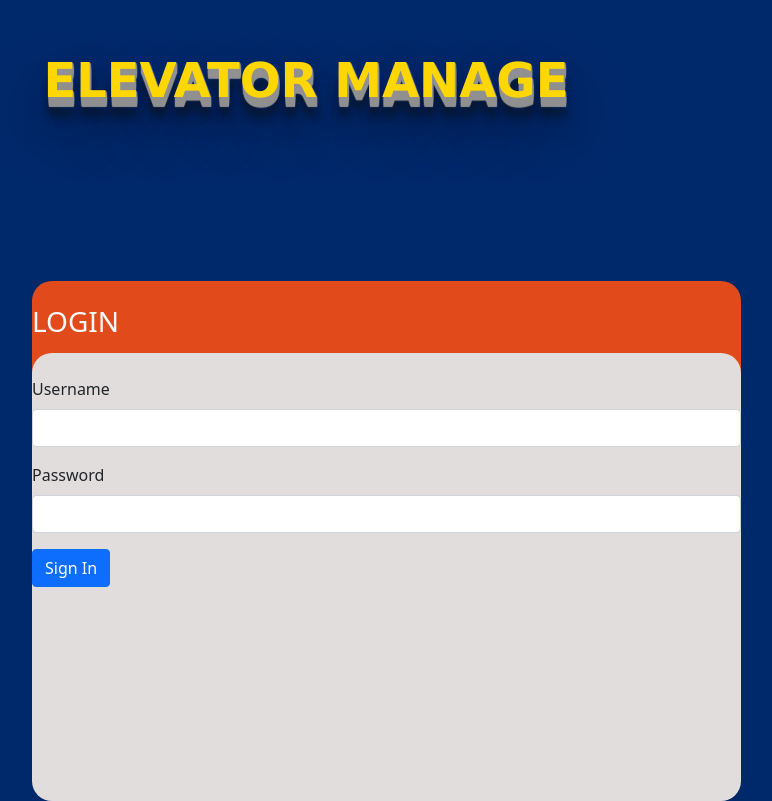
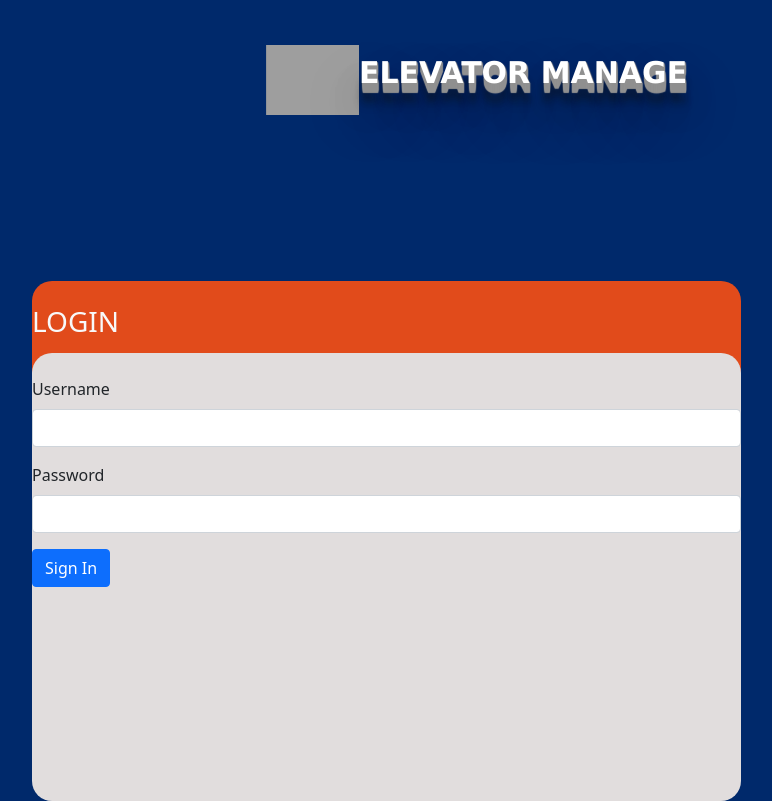
Before and after one commit to Proj-kmitl/Simulation-of-elevator, a PHP site: page /Simulation-of-elevator/login_page.php in a window 1280 px wide. Shown: the whole page, without its empty margins (334-1106 px from the left). Run offline with PHP 8.4, Linux system fonts and the light colour scheme; some libraries are stand-ins or nearby versions; grey boxes are pictures that could not be loaded.

Commit message:
Update login_page.php
เเก้ไข้หน้าlogin

```diff
--- a/Simulation-of-elevator/login_page.php
+++ b/Simulation-of-elevator/login_page.php
@@ -80,8 +80,15 @@ ini_set('default_socket_timeout', 300);
     </style>
 </head>
 <body>
-    <center><span class="text ">ELEVATOR   Manage</span></center>
-    <div class="v102_142" color= rgba(255,251,251,0.8999999761581421) font-weight= Extra Bold>
+<center>
+<span class="text ">
+<div class="d-flex col-12 col-md-3 col-lg-2 mb-2 mb-lg-0 flex-wrap flex-md-nowrap justify-content-between">
+            <img src="Logo.PNG" alt="Flowers in Chania"style="width:140px;height:70px;">
+            <a class="navbar-brand"  font-weight=  Bold  style="color:white; font-weight: 700; font-size: 30px;">
+            ELEVATOR  MANAGE
+            </a>
+ </center>
+    <div class="v102_142" color= rgba(255,251,251,0.8999999761581421) font-weight=  Bold>
     <h3 class="mt-4 mb-2 text-light"> LOGIN</h3>
     </div>
     <div class="v102_379">
```
